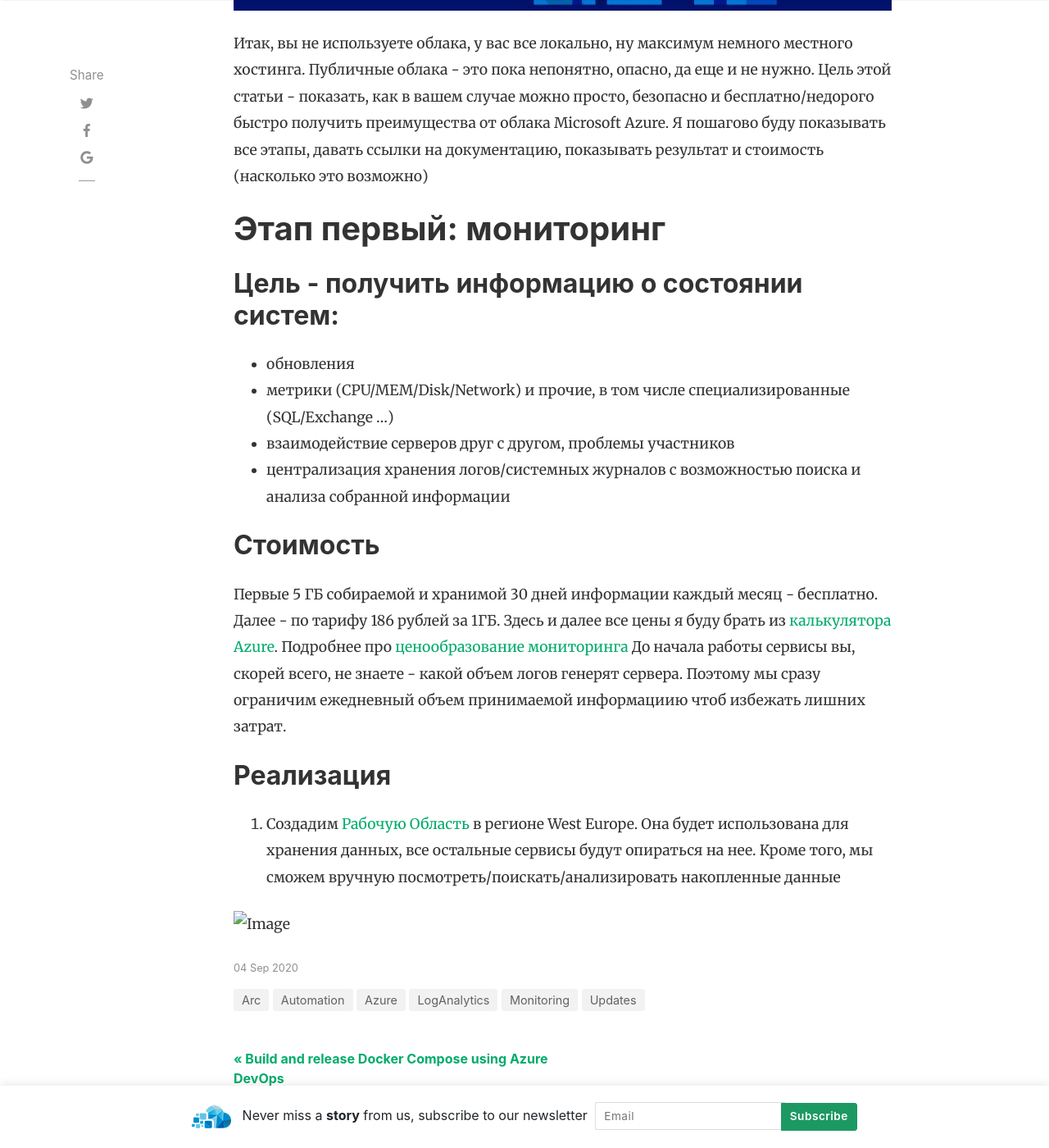
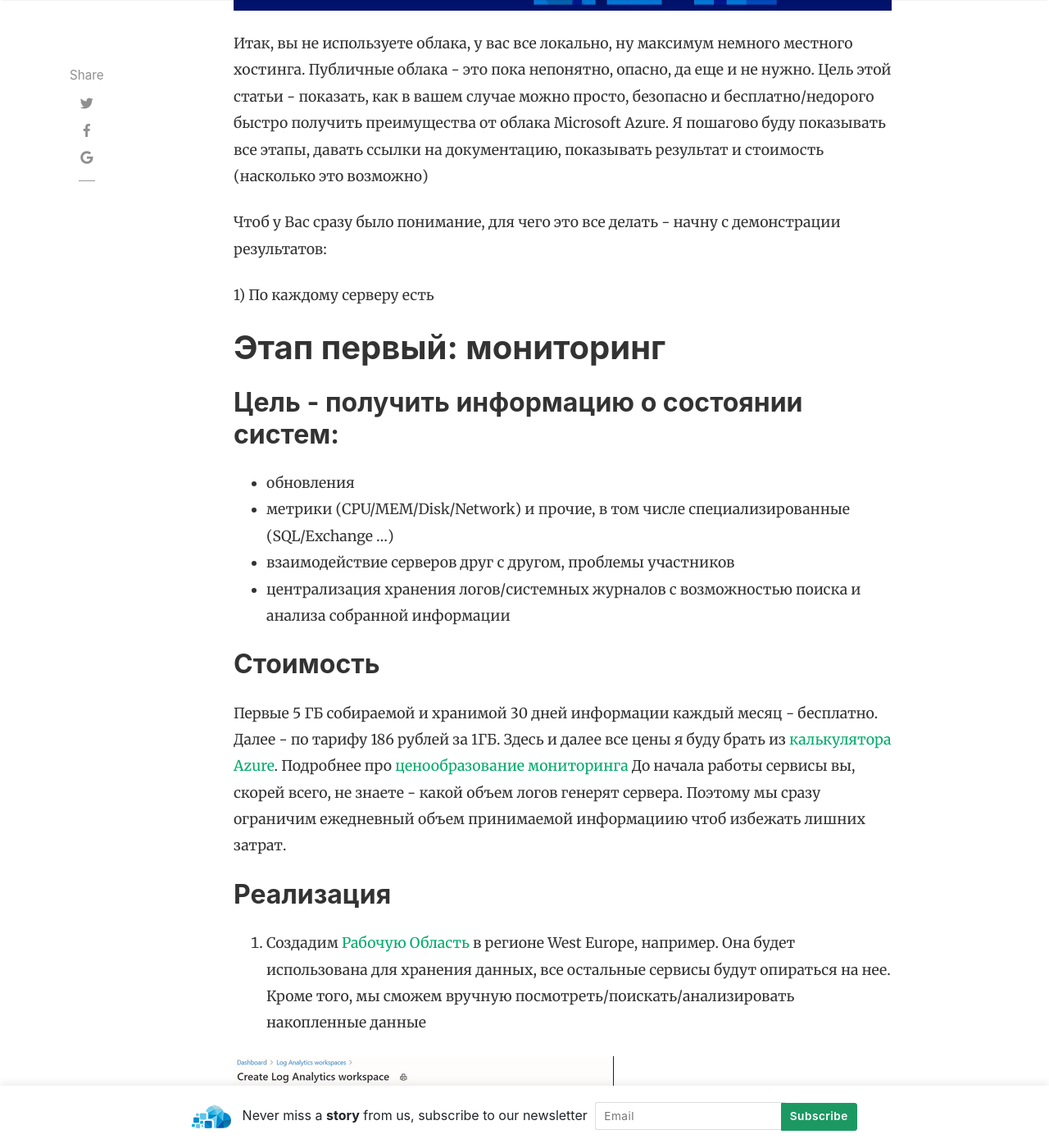
Before and after one commit to AzCEE/azcee.github.io, a Jekyll site: the page built from _posts/2020-09-04-lets-make-it-hybrid.md, in a window 1280 px wide and 1400 px high, scrolled down 627 px. Shown: the whole window at 82% size. Built offline with Jekyll 4.4.1, drawn with Linux system fonts in a browser that asks for light colours; nearby versions of some CDN libraries; comment, search, counter and statistics services are not loaded.

Commit message:
Update 2020-09-04-lets-make-it-hybrid.md

```diff
--- a/_posts/2020-09-04-lets-make-it-hybrid.md
+++ b/_posts/2020-09-04-lets-make-it-hybrid.md
@@ -11,6 +11,11 @@
 
 Итак, вы не используете облака, у вас все локально, ну максимум немного местного хостинга.
 Публичные облака - это пока непонятно, опасно, да еще и не нужно. Цель этой статьи - показать, как в вашем случае можно просто, безопасно и бесплатно/недорого быстро получить преимущества от облака Microsoft Azure. Я пошагово буду показывать все этапы, давать ссылки на документацию, показывать результат и стоимость (насколько это возможно)
+
+Чтоб у Вас сразу было понимание, для чего это все делать - начну с демонстрации результатов:
+
+1) По каждому серверу есть
+
 
 # Этап первый: мониторинг
 
@@ -28,9 +33,9 @@
 
 ## Реализация
 
-1. Создадим [Рабочую Область](https://docs.microsoft.com/ru-ru/azure/azure-monitor/learn/quick-create-workspace) в регионе West Europe. Она будет использована для хранения данных, все остальные сервисы будут опираться на нее. Кроме того, мы сможем вручную посмотреть/поискать/анализировать накопленные данные
+1. Создадим [Рабочую Область](https://docs.microsoft.com/ru-ru/azure/azure-monitor/learn/quick-create-workspace) в регионе West Europe, например. Она будет использована для хранения данных, все остальные сервисы будут опираться на нее. Кроме того, мы сможем вручную посмотреть/поискать/анализировать накопленные данные
 
-![Image](assets/users/sergeyperus/createlaworkspace.gif)
+![Image](/assets/users/sergeyperus/createlaworkspace.gif)
 
 
 
```
